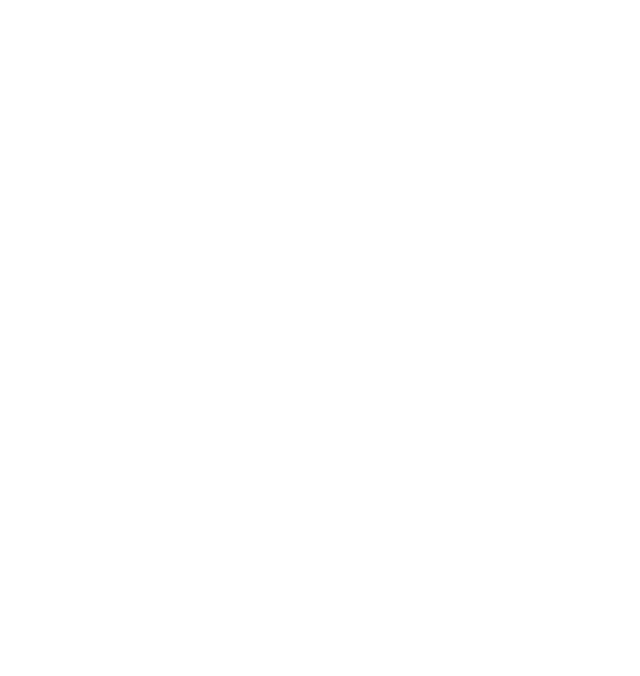
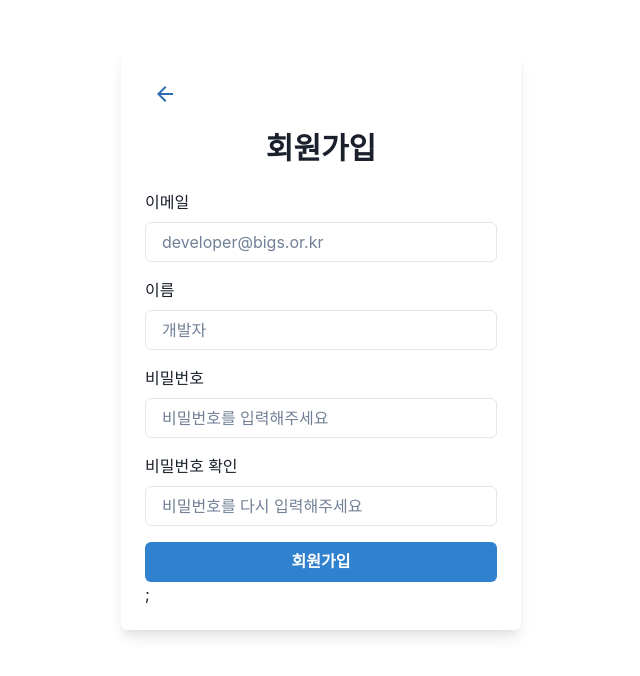
Before and after one commit to gn753/project, a React (Vite) app: page /signup in a window 1280 px wide. Before the commit this address had no page. Shown: the top 676 px of the page, without its empty margins (319-959 px from the left). Built offline with nearby package versions, Linux system fonts and the light colour scheme.

Commit message:
add: 회원가입 및 로그인 페이지 추가

```diff
--- a/src/App.tsx
+++ b/src/App.tsx
@@ -1,5 +1,7 @@
 import { BrowserRouter, Routes, Route } from "react-router-dom";
 import "./App.css";
+import SignupPage from "@/pages/SignupPage";
+import LoginPage from "./pages/LoginPage";
 
 function App() {
   return (
@@ -7,6 +9,8 @@ function App() {
       <BrowserRouter>
         <Routes>
           <Route path="/" />
+          <Route path="/signup" element={<SignupPage />} />
+          <Route path="/login" element={<LoginPage />} />
         </Routes>
       </BrowserRouter>
     </>
--- /dev/null
+++ b/src/api/getLogin.ts
@@ -0,0 +1,11 @@
+import { LoginResponse } from "./../types/auth";
+import { BaseUser } from "@/types/auth";
+import axios from "axios";
+
+const getLogin = async (data: BaseUser): Promise<LoginResponse> => {
+  const response = await axios.post("/api/auth/signin", data, {
+    withCredentials: true,
+  });
+  return response.data;
+};
+export default getLogin;
--- /dev/null
+++ b/src/api/getSignup.ts
@@ -0,0 +1,12 @@
+import { SignupRequest } from "@/types/auth";
+import axios from "axios";
+
+const url = "/api/auth/signup";
+
+const getSignup = async (data: SignupRequest): Promise<void> => {
+  await axios.post(url, data, {
+    withCredentials: true,
+  });
+};
+
+export default getSignup;
--- /dev/null
+++ b/src/api/handleError.ts
@@ -0,0 +1,15 @@
+import axios from "axios";
+
+const handleError = (error: unknown): string => {
+  if (axios.isAxiosError(error)) {
+    return (
+      error.response?.data?.message || "서버와 통신 중 오류가 발생했습니다."
+    );
+  } else if (error instanceof Error) {
+    return error.message;
+  } else {
+    return "알 수 없는 오류가 발생했습니다.";
+  }
+};
+
+export default handleError;
--- /dev/null
+++ b/src/components/FormPageInput.tsx
@@ -0,0 +1,32 @@
+import React from "react";
+import {
+  FormControl,
+  FormLabel,
+  Input,
+  FormErrorMessage,
+} from "@chakra-ui/react";
+import { UseFormRegisterReturn } from "react-hook-form";
+
+interface FormPageInputProps {
+  label: string;
+  type: string;
+  placeholder: string;
+  register: UseFormRegisterReturn;
+  errorMessage?: string;
+}
+
+const FormPageInput: React.FC<FormPageInputProps>= ({
+  label,
+  type,
+  placeholder,
+  register,
+  errorMessage,
+}) => (
+  <FormControl isInvalid={!!errorMessage}>
+    <FormLabel>{label}</FormLabel>
+    <Input type={type} placeholder={placeholder} {...register} />
+    <FormErrorMessage>{errorMessage}</FormErrorMessage>
+  </FormControl>
+);
+
+export default FormPageInput;
--- /dev/null
+++ b/src/components/LoginForm.tsx
@@ -0,0 +1,87 @@
+import React from "react";
+import { useForm } from "react-hook-form";
+import { Button, VStack, useToast, Text, Link } from "@chakra-ui/react";
+import { useNavigate } from "react-router-dom";
+import FormPageInput from "./FormPageInput";
+import getLogin from "@/api/getLogin";
+import handleError from "@/api/handleError";
+import { BaseUser } from "@/types/auth";
+
+const LoginForm: React.FC = () => {
+  const {
+    register,
+    handleSubmit,
+    formState: { errors },
+  } = useForm<BaseUser>();
+  const navigate = useNavigate();
+  const toast = useToast();
+
+  const onSubmit = async (data: BaseUser) => {
+    try {
+      await getLogin(data); // getLogin 함수 호출
+
+      toast({
+        title: "로그인 성공",
+        description: "대시보드로 이동합니다.",
+        status: "success",
+        duration: 3000,
+        isClosable: true,
+      });
+
+      navigate("/dashboard"); // 로그인 성공 시 대시보드로 이동
+    } catch (error) {
+      const errorMessage = handleError(error); // handleError 함수 호출
+
+      toast({
+        title: "로그인 실패",
+        description: errorMessage,
+        status: "error",
+        duration: 3000,
+        isClosable: true,
+      });
+    }
+  };
+
+  return (
+    <form onSubmit={handleSubmit(onSubmit)}>
+      <VStack spacing="4">
+        <FormPageInput
+          label="이메일"
+          type="email"
+          placeholder="developer@bigs.or.kr"
+          register={register("username", {
+            required: "이메일을 입력해주세요.",
+            pattern: {
+              value: /^[a-zA-Z0-9._%+-]+@[a-zA-Z0-9.-]+\.[a-zA-Z]{2,4}$/,
+              message: "유효한 이메일 형식을 입력해주세요.",
+            },
+          })}
+          errorMessage={errors.username?.message}
+        />
+        <FormPageInput
+          label="비밀번호"
+          type="password"
+          placeholder="비밀번호를 입력해주세요"
+          register={register("password", {
+            required: "비밀번호를 입력해주세요.",
+          })}
+          errorMessage={errors.password?.message}
+        />
+        <Button colorScheme="blue" type="submit" width="full">
+          로그인
+        </Button>
+        <Text fontSize="sm" textAlign="center" mt="4">
+          계정이 없으신가요?{" "}
+          <Link
+            color="blue.500"
+            onClick={() => navigate("/signup")} // 회원가입 페이지로 이동
+          >
+            회원가입
+          </Link>
+        </Text>
+      </VStack>
+    </form>
+  );
+};
+
+export default LoginForm;
--- /dev/null
+++ b/src/components/SignupForm.tsx
@@ -0,0 +1,102 @@
+import React from "react";
+import { useForm } from "react-hook-form";
+import { Button, VStack, useToast } from "@chakra-ui/react";
+import { useNavigate } from "react-router-dom";
+import FormPageInput from "./FormPageInput";
+import { SignupRequest } from "@/types/auth";
+import getSignup from "@/api/getSignup";
+
+const SignUpForm: React.FC = () => {
+  const {
+    register,
+    handleSubmit,
+    formState: { errors },
+    watch,
+  } = useForm<SignupRequest>();
+  const navigate = useNavigate();
+  const toast = useToast();
+
+  const onSubmit = async (data: SignupRequest) => {
+    try {
+      await getSignup(data);
+
+      toast({
+        title: "회원가입 성공",
+        description: "로그인 페이지로 이동합니다.",
+        status: "success",
+        duration: 3000,
+        isClosable: true,
+      });
+
+      navigate("/login");
+    } catch {
+      toast({
+        title: "회원가입 실패",
+        description: "오류가 발생했습니다. 다시 시도해주세요.",
+        status: "error",
+        duration: 3000,
+        isClosable: true,
+      });
+    }
+  };
+
+  return (
+    <form onSubmit={handleSubmit(onSubmit)}>
+      <VStack spacing="4">
+        <FormPageInput
+          label="이메일"
+          type="email"
+          placeholder="developer@bigs.or.kr"
+          register={register("username", {
+            required: "이메일을 입력해주세요.",
+            pattern: {
+              value: /^[a-zA-Z0-9._%+-]+@[a-zA-Z0-9.-]+\.[a-zA-Z]{2,4}$/,
+              message: "유효한 이메일 형식을 입력해주세요.",
+            },
+          })}
+          errorMessage={errors.username?.message}
+        />
+        <FormPageInput
+          label="이름"
+          type="text"
+          placeholder="개발자"
+          register={register("name", {
+            required: "이름을 입력해주세요.",
+          })}
+          errorMessage={errors.name?.message}
+        />
+        <FormPageInput
+          label="비밀번호"
+          type="password"
+          placeholder="비밀번호를 입력해주세요"
+          register={register("password", {
+            required: "비밀번호를 입력해주세요.",
+            pattern: {
+              value:
+                /^(?=.*[a-zA-Z])(?=.*\d)(?=.*[!%*#?&])[A-Za-z\d!%*#?&]{8,}$/,
+              message:
+                "비밀번호는 8자 이상이며, 영문자, 숫자, 특수문자를 포함해야 합니다.",
+            },
+          })}
+          errorMessage={errors.password?.message}
+        />
+        <FormPageInput
+          label="비밀번호 확인"
+          type="password"
+          placeholder="비밀번호를 다시 입력해주세요"
+          register={register("confirmPassword", {
+            required: "비밀번호 확인을 입력해주세요.",
+            validate: (value) =>
+              value === watch("password") || "비밀번호가 일치하지 않습니다.",
+          })}
+          errorMessage={errors.confirmPassword?.message}
+        />
+        <Button colorScheme="blue" type="submit" width="full">
+          회원가입
+        </Button>
+      </VStack>
+    </form>
+  );
+};
+
+export default SignUpForm;
--- /dev/null
+++ b/src/pages/LoginPage.tsx
@@ -0,0 +1,12 @@
+import FormPageLayout from "@/layouts/FormPageLayout";
+import LoginForm from "@/components/LoginForm";
+
+const LoginPage = () => {
+  return (
+    <FormPageLayout title="로그인">
+      <LoginForm />
+    </FormPageLayout>
+  );
+};
+
+export default LoginPage;
--- /dev/null
+++ b/src/pages/SignupPage.tsx
@@ -0,0 +1,12 @@
+import SignupForm from "@/components/SignupForm";
+import FormPageLayout from "@/layouts/FormPageLayout";
+
+const SignupPage = () => {
+  return (
+    <FormPageLayout title="회원가입">
+      <SignupForm />;
+    </FormPageLayout>
+  );
+};
+
+export default SignupPage;
--- /dev/null
+++ b/src/types/auth.ts
@@ -0,0 +1,17 @@
+// 기본 사용자 정보 타입
+export interface BaseUser {
+  username: string; // 이메일
+  password: string;
+}
+
+// 회원가입 요청 타입
+export interface SignupRequest extends BaseUser {
+  name: string; // 회원 이름
+  confirmPassword: string; // 비밀번호 확인
+}
+
+// (회원가입 시 반환되는 데이터)
+export interface LoginResponse {
+  accessToken: string;
+  refreshTokens: string;
+}
```
Also changed, not shown: 1 other file (tests, documents, lock files or other folders).
